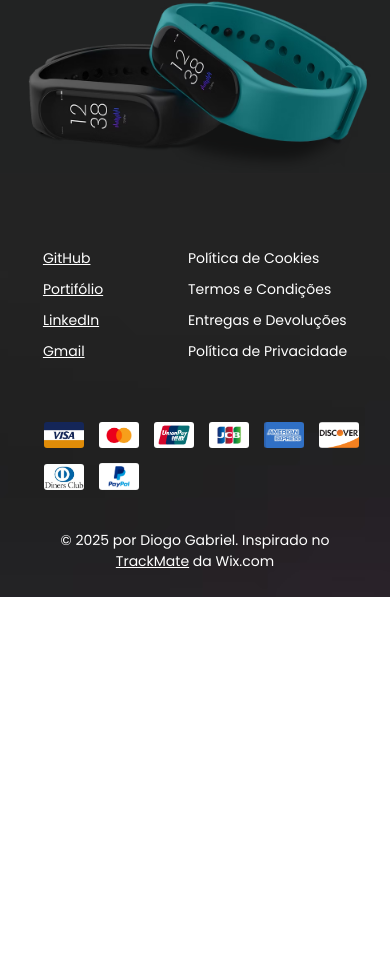
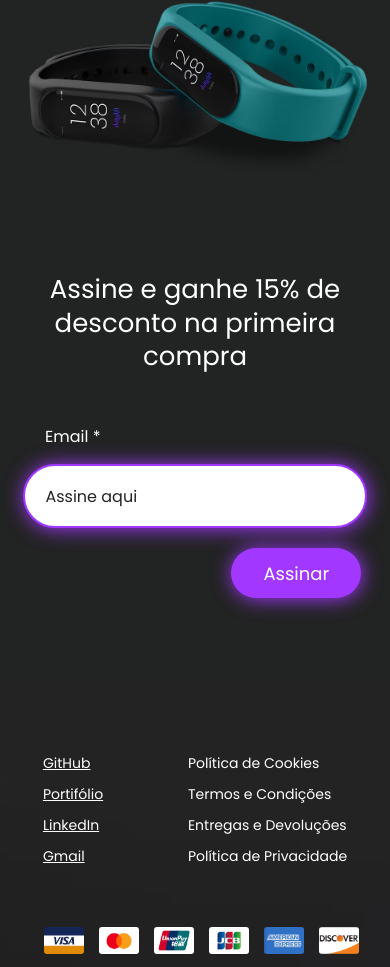
Before and after one commit to DiogoG-dev/TrackMate-react, a React (Vite) app: page /#/ in a window 390 px wide. Shown: the part 7534-8501 px from the top of the page. Before the commit the page ends 8131 px from the top, so only its background shows below. Built offline with nearby package versions, Linux system fonts and the light colour scheme.

Commit message:
Creating DiscountOffer component

```diff
--- /dev/null
+++ b/src/components/sections/DiscountOffer/DiscountOffer.css
@@ -0,0 +1,122 @@
+/* Oferta */
+.discount-offer {
+    display: flex;
+    flex-direction: column;
+    justify-content: start;
+    align-items: center;
+    background-color: var(--bg-color-1);
+    padding: 100px 0 100px 0;
+}
+
+/* Título da Oferta */
+.discount-offer h2 {
+    font-size: 50px;
+    font-weight: 400;
+    text-align: center;
+    margin-bottom: 50px;
+    width: 800px;
+    line-height: 1.3;
+}
+
+/* Email */
+.discount-offer label {
+    width: 825px;
+    margin-bottom: 15px;
+}
+
+/* Formulário */
+.discount-offer form {
+    display: flex;
+    flex-direction: row;
+    justify-content: end;
+    align-items: center;
+    width: 900px;
+    height: 75px;
+    border: 2px solid var(--bg-color-2);
+    border-radius: 50px;
+    background-color: var(--bg-color-3);
+    filter: drop-shadow(1px 1px 10px var(--bg-color-2));
+}
+
+/* Entrada Email */
+.discount-offer form input {
+    display: flex;
+    width: 72%;
+    height: 74px;
+    border: none;
+    font-size: 20px;
+    color: var(--color-1);
+    caret-color: var(--color-3);
+}
+
+.discount-offer form input:focus {
+    outline: none;
+}
+
+.discount-offer form input::placeholder {
+    color: var(--color-1);
+}
+
+/* Botão Subscribe */
+.discount-offer .inside-button, .discount-offer .outside-button {
+    font-size: 18px;
+    width: 23%;
+    height: 60px;
+    margin-right: 8px;
+    border: none;
+    border-radius: 45px;
+    color: var(--color-2);
+    background-color: var(--bg-color-2);
+    filter: drop-shadow(1px 1px 10px var(--bg-color-2));
+    cursor: pointer;
+}
+
+.discount-offer .outside-button {
+    visibility: hidden;
+}
+
+.discount-offer form button:hover {
+    background-color: var(--bg-color-1);
+    transition: 0.5s ease;
+}
+
+
+@media (max-width: 768px) {
+    .discount-offer h2 {
+        font-size: 26px;
+        width: 300px;
+        text-align: center;
+        margin-bottom: 50px;
+        line-height: 1.3;
+    }
+
+    .discount-offer label {
+        width: 300px;
+    }
+
+    .discount-offer form {
+        justify-content: center;
+        width: 340px;
+        height: 60px;
+    }
+
+    .discount-offer form input {
+        width: 88%;
+        height: 55px;
+        font-size: 16px;
+        color: var(--color-1);
+    }
+
+    .discount-offer .inside-button {
+        display: none;
+    }
+
+    .discount-offer .outside-button {
+        visibility: visible;
+        position: relative;
+        left: 27vw;
+        top: 20px;
+        width: 130px;
+        height: 50px;
+    }
+}
--- /dev/null
+++ b/src/components/sections/DiscountOffer/DiscountOffer.jsx
@@ -0,0 +1,15 @@
+import './DiscountOffer.css';
+
+export function DiscountOffer() {
+    return (
+        <section className="discount-offer">
+            <h2>Assine e ganhe 15% de desconto na primeira compra</h2>
+            <label for='email'>Email *</label>
+            <form action="">
+                <input type="email" id='email' placeholder="Assine aqui" required />
+                <button className='inside-button' type="submit">Assinar</button>
+            </form>
+            <button className='outside-button' type="submit">Assinar</button>
+        </section>
+    )
+}
--- a/src/pages/Home/Home.jsx
+++ b/src/pages/Home/Home.jsx
@@ -9,6 +9,7 @@ import { AlertSystemSection } from '../../components/sections/AlertSystemSection
 import { ProductSpecifications } from '../../components/sections/ProductSpecifications/ProductSpecifications.jsx';
 import { LiveBetterSection } from '../../components/sections/LiveBetterSection/LiveBetterSection.jsx';
 import { ClosingSection } from '../../components/sections/ClosingSection/ClosingSection.jsx';
+import { DiscountOffer } from '../../components/sections/DiscountOffer/DiscountOffer.jsx';
 
 export function Home() {
     return (
@@ -22,6 +23,7 @@ export function Home() {
             <ProductSpecifications />
             <LiveBetterSection />
             <ClosingSection />
+            <DiscountOffer />
             <Footer />
         </>
     )
```
